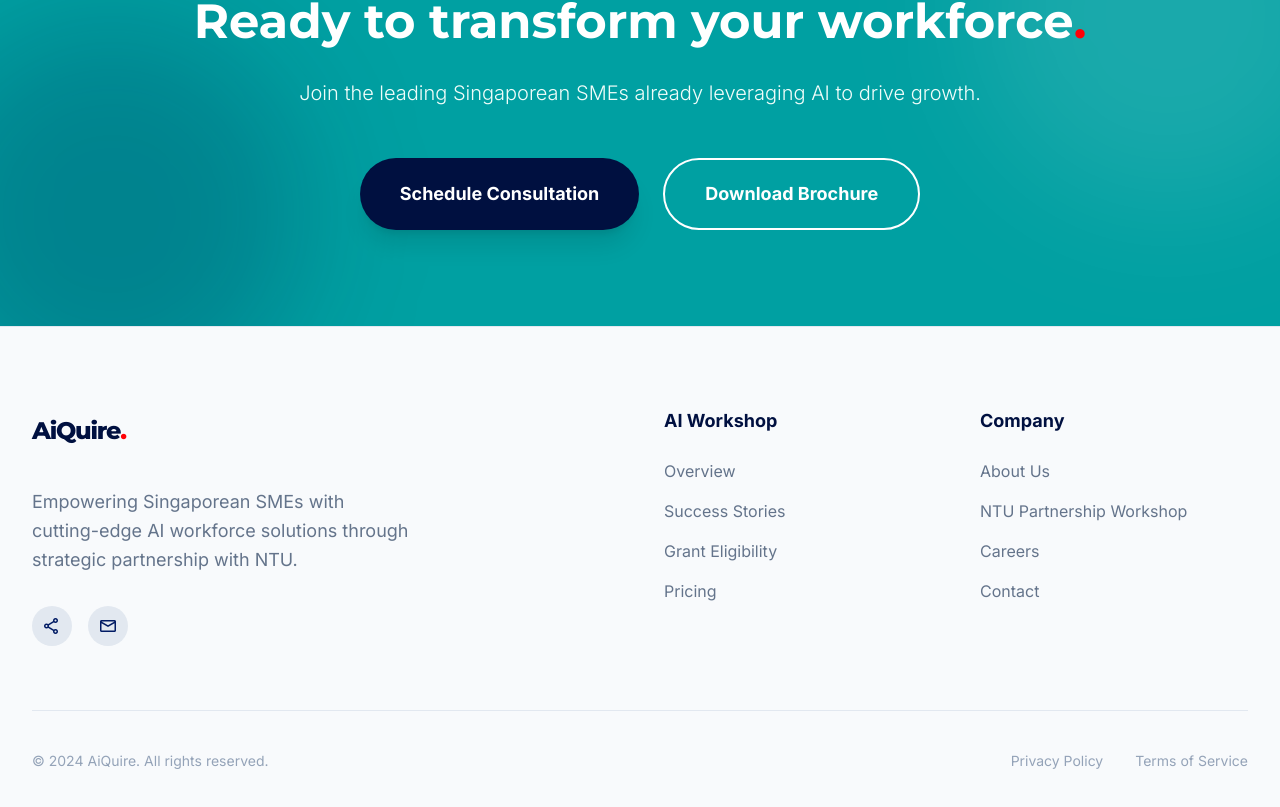
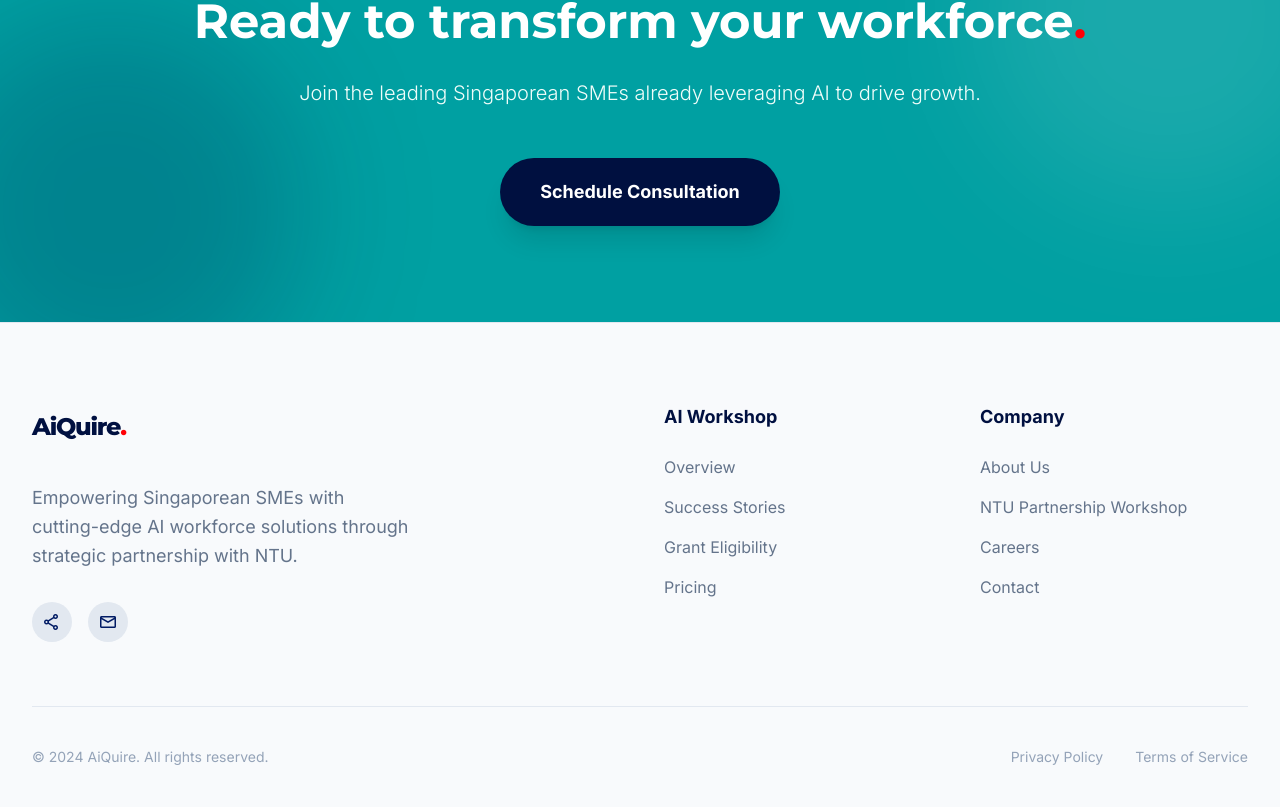
Before and after one commit to liwei9981/aiquire-website, a React (Vite) app: page / in a window 1280 px wide. Shown: the part 3633-4440 px from the top of the page. Built offline with nearby package versions, Linux system fonts and the light colour scheme.

Commit message:
Remove all brochure download buttons and brochure.html

```diff
--- a/components/CTASection.tsx
+++ b/components/CTASection.tsx
@@ -18,9 +18,6 @@ export const CTA: React.FC = () => {
           <button className="bg-navy-900 hover:bg-navy-950 text-white px-10 py-5 rounded-full text-lg font-bold transition-all shadow-xl hover:-translate-y-1">
             Schedule Consultation
           </button>
-          <button className="bg-transparent border-2 border-white text-white hover:bg-white hover:text-teal px-10 py-5 rounded-full text-lg font-bold transition-all">
-            Download Brochure
-          </button>
         </div>
       </div>
     </section>
--- a/components/Funding.tsx
+++ b/components/Funding.tsx
@@ -242,7 +242,6 @@ export const Funding: React.FC = () => {
             </p>
             <div className="flex justify-center gap-4">
               <button className="bg-teal text-white px-8 py-3 rounded-full font-bold shadow-glow hover:opacity-90 transition-all">Check Eligibility</button>
-              <button className="border border-slate-200 dark:border-navy-700 text-slate-600 dark:text-slate-300 px-8 py-3 rounded-full font-bold hover:bg-slate-100 dark:hover:bg-navy-800 transition-all">Download Guide</button>
             </div>
           </div>
         </div>
--- a/components/ImmersionTrip.tsx
+++ b/components/ImmersionTrip.tsx
@@ -81,7 +81,7 @@ export const ImmersionTrip: React.FC = () => {
             March 23 – 27, 2026
           </div>
           <h1 className="text-5xl lg:text-7xl xl:text-8xl font-display font-extrabold mb-8 leading-tight drop-shadow-lg max-w-5xl mx-auto">
-            Connect and Learn within China’s <br/><span className="text-teal">Innovation Ecosystem</span><span className="text-red">.</span>
+            Connect and Learn within China’s <br /><span className="text-teal">Innovation Ecosystem</span><span className="text-red">.</span>
           </h1>
           <p className="text-2xl text-navy-100 max-w-4xl mx-auto leading-relaxed font-light mb-12 opacity-90">
             An exclusive 5-day immersion into the heart of China’s AI, Robotics, and Advanced Manufacturing ecosystem in Wuxi & Nanjing.
@@ -298,10 +298,6 @@ export const ImmersionTrip: React.FC = () => {
                     <button className="w-full bg-teal hover:bg-teal-600 text-white py-5 rounded-2xl font-bold transition-all shadow-glow text-xl">
                       Register Interest Now
                     </button>
-                    <button className="w-full bg-transparent border border-white/20 hover:bg-white/5 text-white py-5 rounded-2xl font-bold transition-all flex items-center justify-center gap-2">
-                      <span className="material-symbols-outlined">download</span>
-                      Download PDF Brochure
-                    </button>
                   </div>
                   <div className="mt-8 pt-8 border-t border-white/10 text-center text-sm text-navy-400">
                     Registration Deadline: January 15, 2026
```
